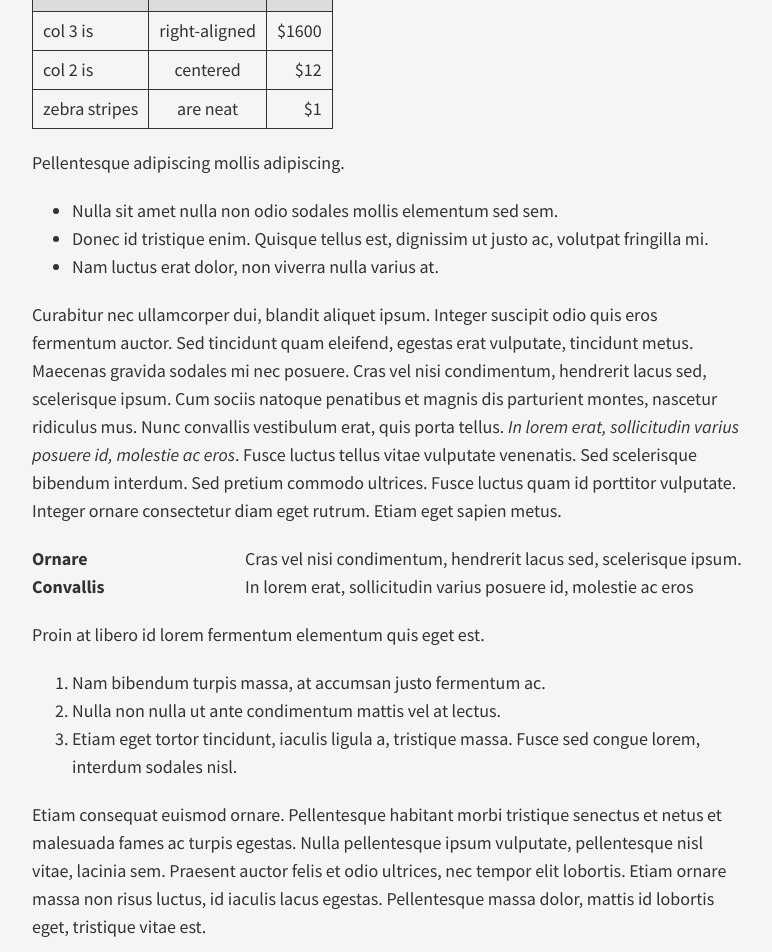
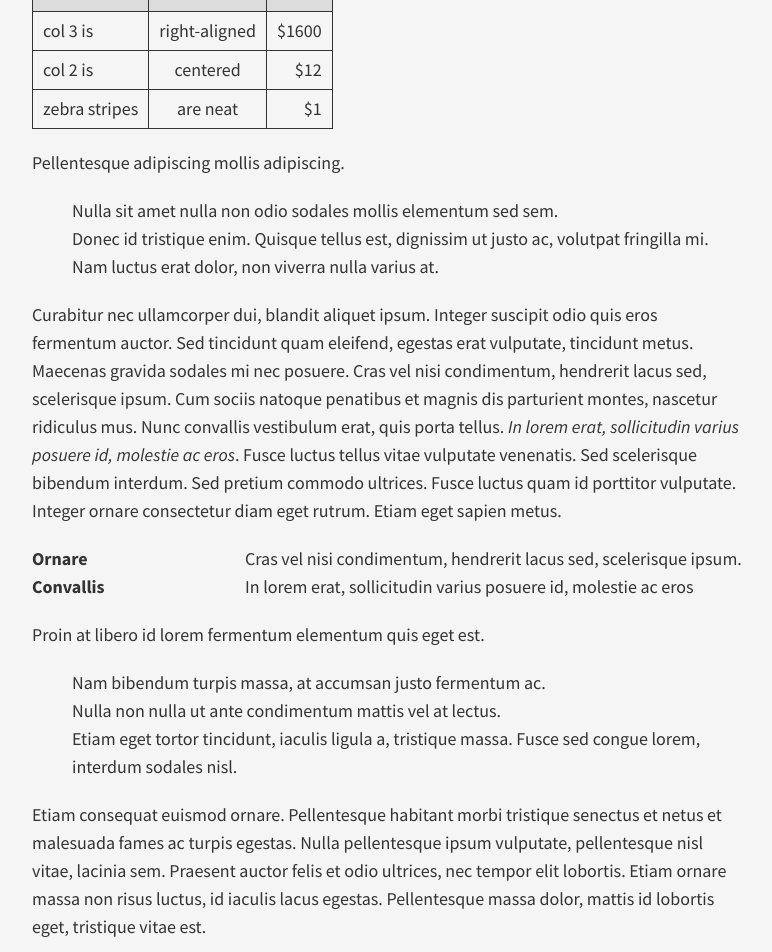
Before and after one commit to mindspop/jekyll-blog, a Jekyll site: the page built from _posts/2014-03-07-demo-post.md, in a window 1280 px wide. Shown: the part 984-1936 px from the top of the page, without its empty margins (253-1025 px from the left). Built offline with Jekyll 4.4.1, drawn with Linux system fonts in a browser that asks for light colours; nearby versions of some CDN libraries; Markdown is read by kramdown in place of the engine named in the settings; comment, search, counter and statistics services are not loaded.

Commit message:
更新目录样式

```diff
--- a/public/css/main.scss
+++ b/public/css/main.scss
@@ -46,6 +46,7 @@
 
 ul, ol {
   margin-left: 40px;
+  list-style: none;
 }
 
 img {
@@ -286,6 +287,12 @@
   font-size: 0;
 }
 
+
+.sidenav { width:240px; background:#fff; float:right; padding:20px; margin-bottom:50px; box-shadow:0 1px 4px #ccc; }
+.sidenav h2 { font-size:18px; color:#333; margin-bottom:15px; }
+.sidenav ul { margin-bottom:50px; }
+.sidenav li { margin-bottom:12px; word-break: break-all;}
+.sidenav a { color:#555; font-size:14px; display:block;}
 #menuIndex {overflow:auto;}
 #menuIndex a {display:block; padding:2px 0; }
 #menuIndex a:hover {text-decoration:none;}
```
